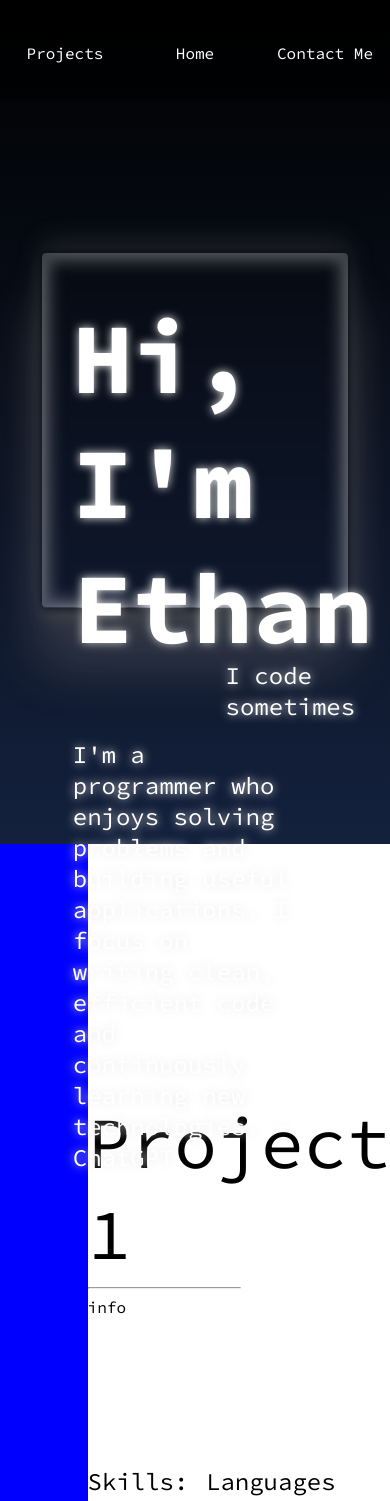
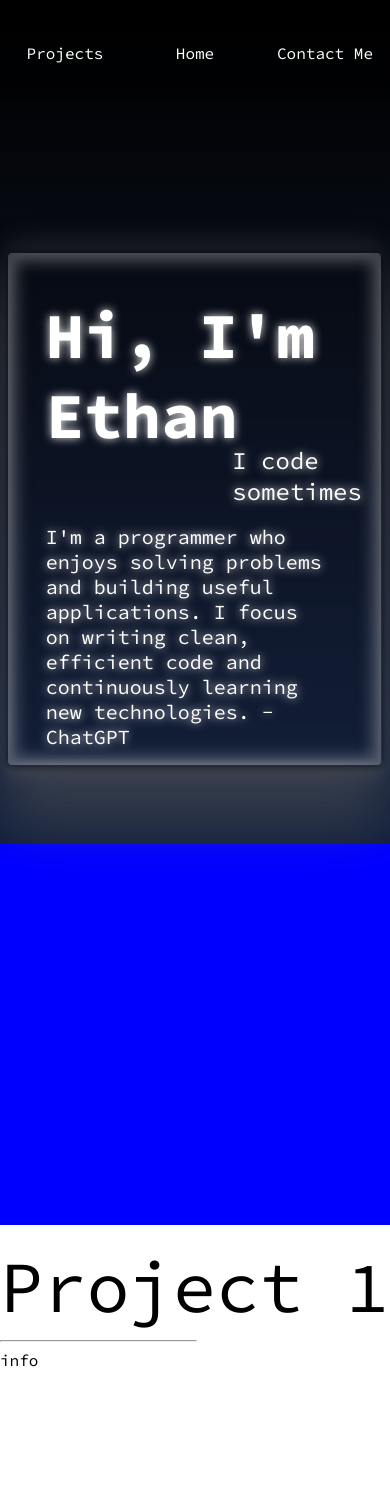
Before and after one commit to SomeGuy365/Portfolio, a React (Vite) app in the folder Portfolio/: page / in a window 390 px wide. Shown: the top 1501 px of the page. Built offline with nearby package versions, Linux system fonts and the light colour scheme.

Commit message:
little css changes

```diff
--- a/Portfolio/index.html
+++ b/Portfolio/index.html
@@ -4,7 +4,7 @@
     <meta charset="UTF-8" />
     <link rel="icon" type="image/svg+xml" href="/vite.svg" />
     <meta name="viewport" content="width=device-width, initial-scale=1.0" />
-    <title>Portfolio</title>
+    <title>Ethan Denton</title>
   </head>
   <body style="margin: 0;padding: 0;">
     <div id="root"></div>
--- a/Portfolio/src/App.css
+++ b/Portfolio/src/App.css
@@ -161,7 +161,7 @@ nav > div {
 .showcase-inner {
   background-color: transparent;
   backdrop-filter: blur(10px);
-  height: 60%;
+  height: fit-content;
   margin-left: 45vh;
   margin-right: 45vh;
   color: white;
@@ -171,6 +171,7 @@ nav > div {
     rgba(0, 0, 0, 0.12) 0px -12px 30px, rgba(0, 0, 0, 0.12) 0px 4px 6px,
     rgba(0, 0, 0, 0.17) 0px 12px 13px, rgba(0, 0, 0, 0.09) 0px -3px 5px;
   animation: start-load 1s ease;
+  padding-bottom: 4%;
 }
 
 .showcase-title {
@@ -216,17 +217,23 @@ nav > div {
   }
 }
 
-@media screen and (max-height: 1000px) {
+@media  screen and (max-width: 1080px) {
+  .showcase-title {
+    font-size: 64px;
+  }
   .showcase-fdesc {
-    font-size: 24px;
+    font-size: 20px;
+  }
+}
+
+@media screen and (max-width: 1000px) {
+  .showcase-inner {
+    margin-left: 1vh;
+    margin-right: 1vh;
   }
 }
 
 /*************************/
-
-.project-scroll-wrapper > div {
-  scroll-snap-align: start;
-}
 
 .project {
   background-color: purple;
@@ -264,6 +271,16 @@ nav > div {
   flex: 1;
 }
 
+@media screen and (max-width: 1200px) {
+  .project {
+    flex-direction: column;
+  }
+
+  .project-title {
+    padding-top: 2vh;
+  }
+}
+
 /*************************/
 
 .contact-cont {
@@ -294,7 +311,6 @@ nav > div {
   color: white;
 }
 
-
 .contact-links-github > img {
   filter: invert(1);
   margin-top: 5px;
@@ -319,8 +335,8 @@ nav > div {
 .contact-email:hover {
   cursor: pointer;
   box-shadow: rgba(41, 53, 79, 0.25) 0px 54px 55px,
-  rgba(41, 53, 79, 0.25) 0px -12px 30px, rgba(41, 53, 79, 0.25) 0px 4px 6px,
-  rgba(41, 53, 79, 0.25) 0px 12px 13px, rgba(41, 53, 79, 0.25) 0px -3px 5px;
+    rgba(41, 53, 79, 0.25) 0px -12px 30px, rgba(41, 53, 79, 0.25) 0px 4px 6px,
+    rgba(41, 53, 79, 0.25) 0px 12px 13px, rgba(41, 53, 79, 0.25) 0px -3px 5px;
 }
 
 .contact-email-hover {
```
